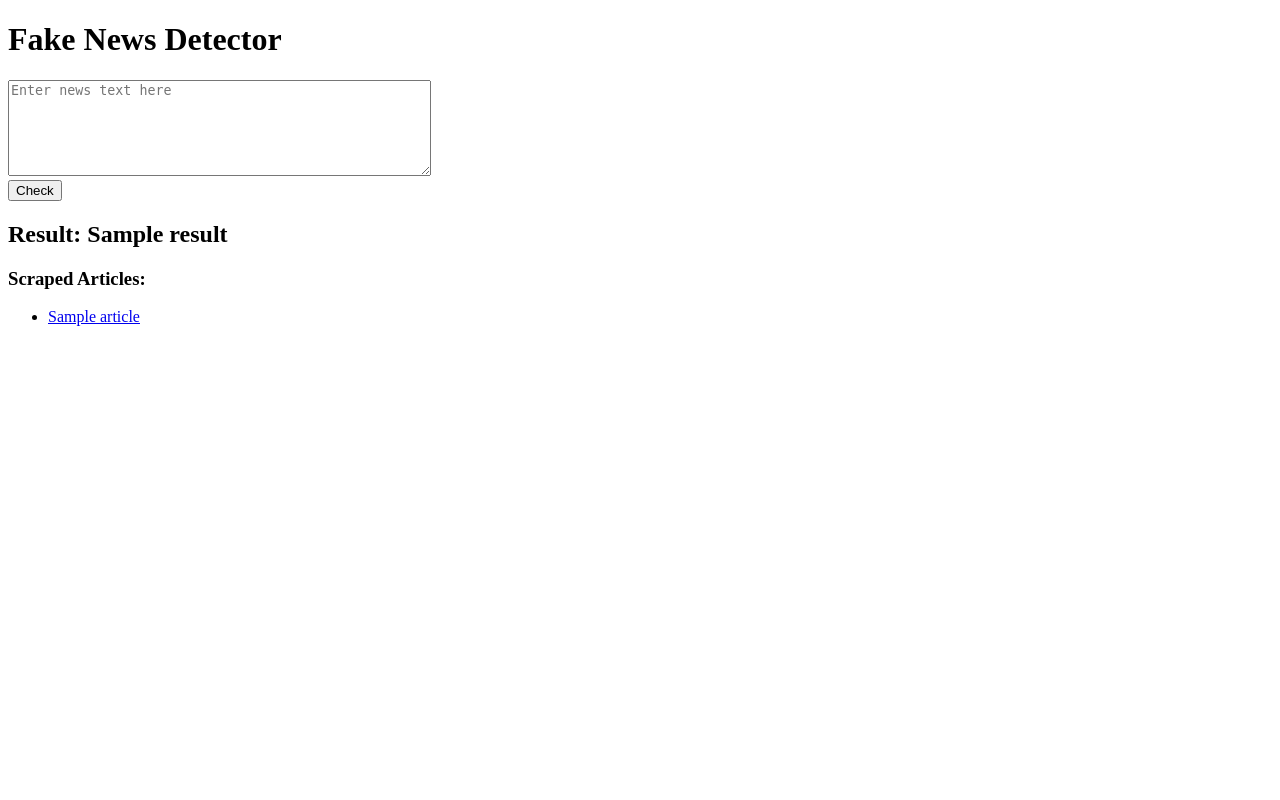
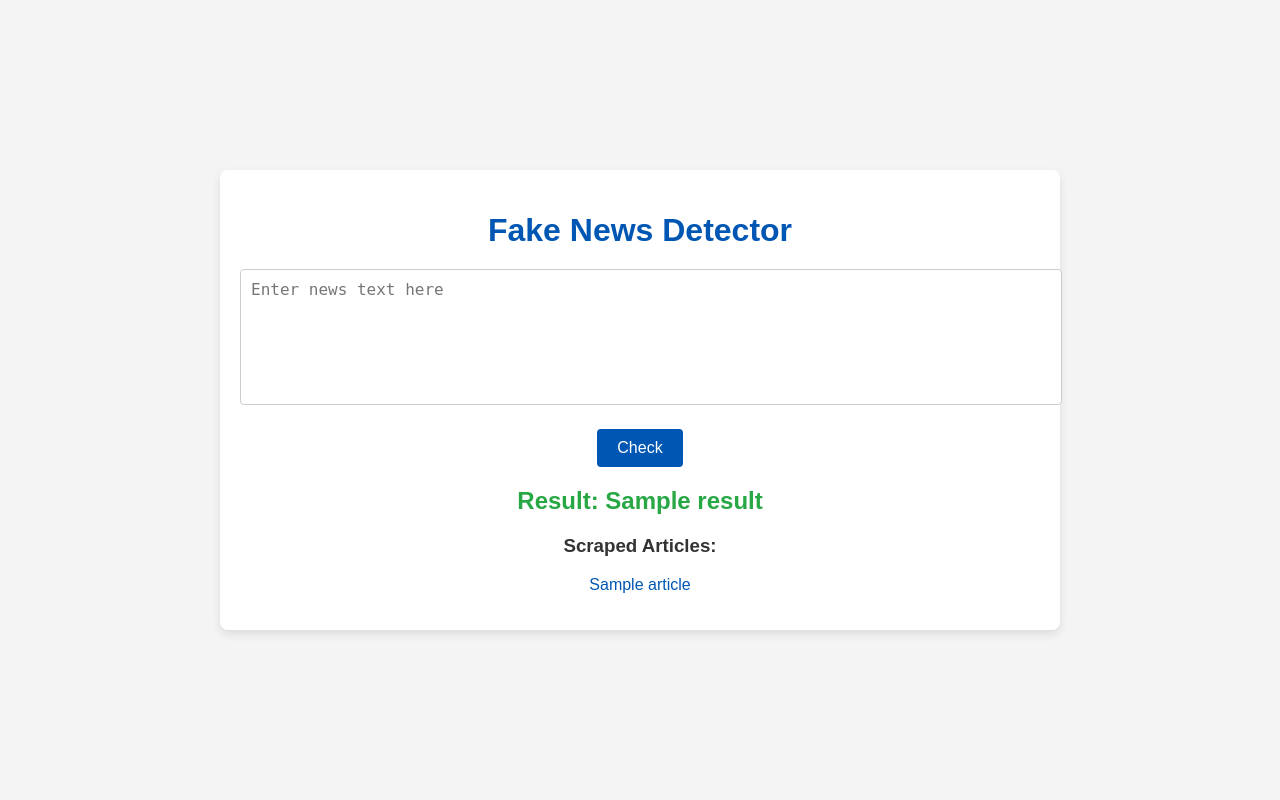
Before and after one commit to Anmolkundap2004/Fake-News-Detection-NLP-and-Web-Scrapping, a Flask app: template templates/index.html in a window 1280 px wide. Run offline with Flask 3, Linux system fonts and the light colour scheme; the template is opened without the code that fills it: most values are stand-ins (such as "Sample title", 1, 10 or a date in 2020).

```diff
--- a/app.py
+++ b/app.py
@@ -16,7 +16,7 @@ def index():
         articles_content = [extract_article_content(url) for url in articles_urls]
 
         # Perform NLP analysis
-        similarity_scores = calculate_similarity(user_text, articles_content)
+        similarity_scores = (calculate_similarity(user_text, articles_content))
         classification = classify_fake_news(similarity_scores)
 
         # Save results
--- a/templates/index.html
+++ b/templates/index.html
@@ -2,17 +2,98 @@
 <html>
   <head>
     <title>Fake News Detector</title>
+    <style>
+      body {
+    font-family: Arial, sans-serif;
+    margin: 0;
+    padding: 0;
+    box-sizing: border-box;
+    background-color: #f4f4f4;
+    color: #333;
+    display: flex;
+    justify-content: center;
+    align-items: center;
+    height: 100vh;
+  }
+
+  .container {
+    width: 90%;
+    max-width: 800px;
+    background: #fff;
+    padding: 20px;
+    border-radius: 8px;
+    box-shadow: 0 4px 10px rgba(0, 0, 0, 0.1);
+    text-align: center;
+  }
+
+  h1 {
+    margin-bottom: 20px;
+    color: #0056b3;
+  }
+
+  form textarea {
+    width: 100%;
+    padding: 10px;
+    border: 1px solid #ccc;
+    border-radius: 4px;
+    font-size: 16px;
+    margin-bottom: 20px;
+    resize: none;
+  }
+
+  form button {
+    background-color: #0056b3;
+    color: white;
+    padding: 10px 20px;
+    border: none;
+    border-radius: 4px;
+    cursor: pointer;
+    font-size: 16px;
+  }
+
+  form button:hover {
+    background-color: #004494;
+  }
+
+  h2 {
+    margin-top: 20px;
+    color: #28a745;
+  }
+
+  h3 {
+    margin-top: 20px;
+    color: #333;
+  }
+
+  ul {
+    list-style-type: none;
+    padding: 0;
+  }
+
+  ul li {
+    margin: 10px 0;
+  }
+
+  ul li a {
+    color: #0056b3;
+    text-decoration: none;
+  }
+
+  ul li a:hover {
+    text-decoration: underline;
+  }
+    </style>
   </head>
   <body>
+    <div class="container">
       <h1>Fake News Detector</h1>
       <form method="POST">
         <textarea
           name="news_input"
           placeholder="Enter news text here"
           rows="6"
-        cols="50"
-      ></textarea
-      ><br />
+        ></textarea>
+        <br />
         <button type="submit">Check</button>
       </form>
 
@@ -25,5 +106,7 @@
         {% endfor %}
       </ul>
       {% endif %}
+    </div>
+
   </body>
 </html>
```
Also changed, not shown: nlp_analysis.py (+14 -4 lines), scrapper.py (line endings or trailing spaces). Lines whose indentation alone changed are shown as unchanged.
